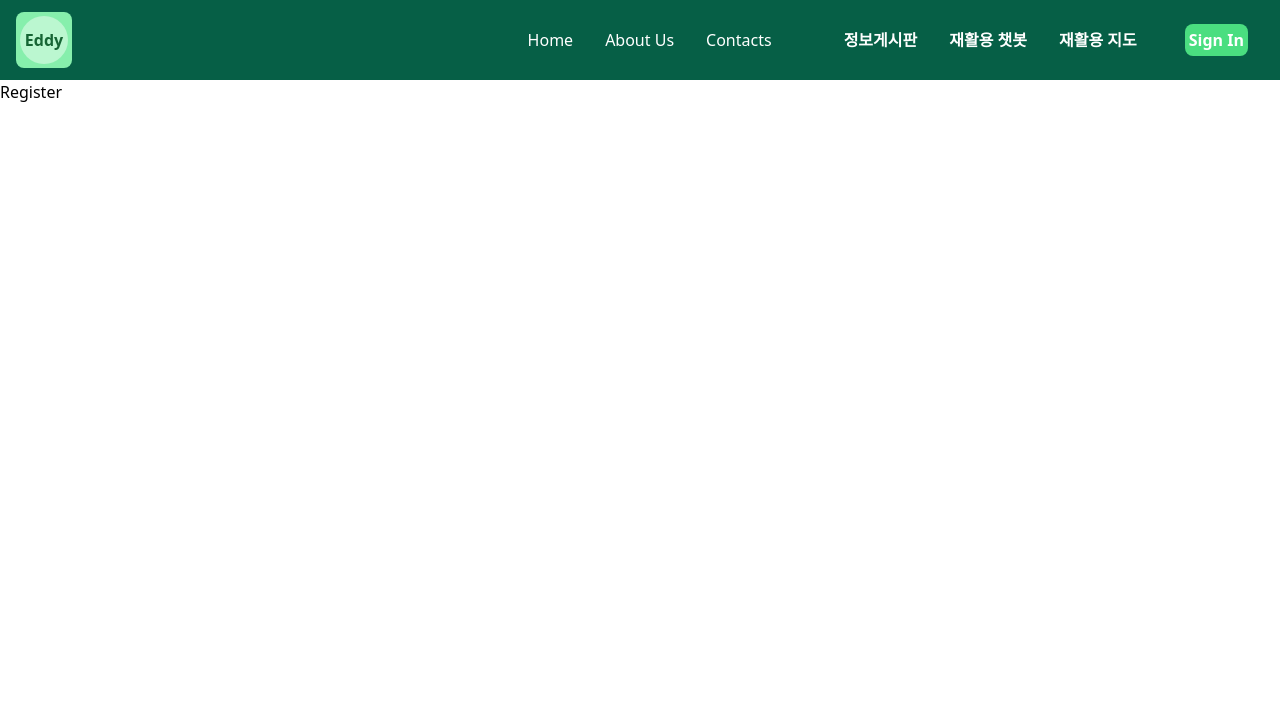
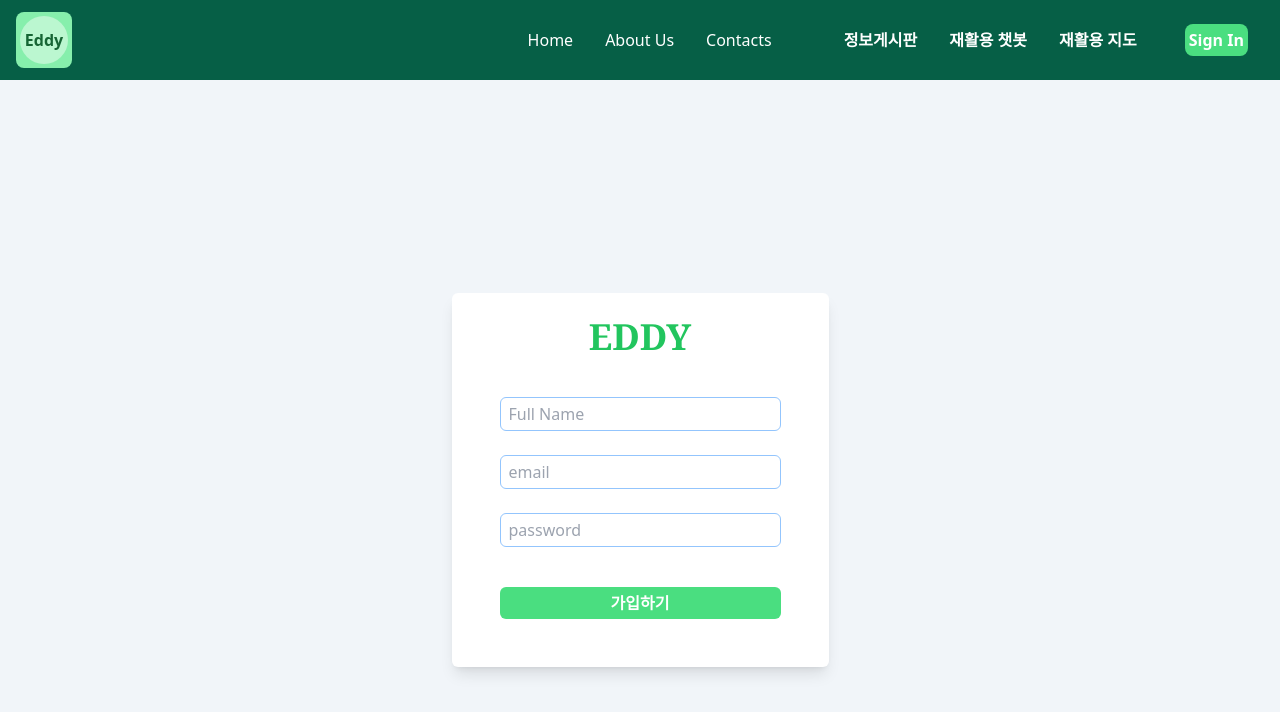
Before and after one commit to ecoleader-AiEcoLife/FrontEnd, a Next.js app: page /register in a window 1280 px wide. Shown: the top 712 px of the page. Built offline with nearby package versions, Linux system fonts and the light colour scheme.

Commit message:
update:login page

```diff
--- /dev/null
+++ b/app/api/auth/[...nextauth]/route.ts
@@ -0,0 +1,5 @@
+export const autoOptions={
+    providers:[
+
+    ]
+}
--- a/app/login/page.tsx
+++ b/app/login/page.tsx
@@ -1,35 +1,51 @@
+"use client";
+
 import Link from "next/link";
 import { useState } from "react";
 
 export default function LoginPage() {
-  const [name, setName] = useState("");
-  const [email, SetEmail] = useState("");
+  const [email, setEmail] = useState("");
   const [password, setPassword] = useState("");
   const [error, setError] = useState("");
 
+  const handleSubmit = async (e: React.FormEvent<HTMLFormElement>) => {
+    e.preventDefault();
+
+    try {
+    } catch (error) {
+      console.log(error);
+    }
+  };
+
   return (
     <div className="bg-slate-100 flex justify-center items-center h-screen ">
-      <form className="bg-white shadow-lg rounded-md p-6">
+      <form
+        onSubmit={handleSubmit}
+        className="bg-white shadow-lg rounded-md p-6"
+      >
         <h1 className="text-green-500 text-4xl font-serif text-center font-bold mb-4">
           EDDY
         </h1>
         <div className="flex flex-col p-6 gap-6 ">
           <input
-            type="text"
-            placeholder="Full Name"
-            className="border border-blue-300 pl-2 p-1 rounded-md px-10"
-          />
-          <input
             type="email"
             placeholder="email"
             className="border border-blue-300 pl-2 p-1 rounded-md px-10"
+            value={email}
+            onChange={(e) => setEmail(e.target.value)}
           />
           <input
             type="password"
             placeholder="password"
             className="border border-blue-300 pl-2 p-1 rounded-md px-10"
+            value={password}
+            onChange={(e) => setPassword(e.target.value)}
           />
-          <button className="bg-green-400 rounded-md mt-4 p-1">로그인</button>
+          <button className="bg-green-400 rounded-md mt-4 p-1 text-white font-semibold">
+            로그인
+          </button>
+          {error && <div>{error}</div>}
+
           <div className="flex justify-between">
             <p className="text-blue-500 text-[13px]">계정이 없으신가요?</p>
             <Link
--- a/app/register/page.tsx
+++ b/app/register/page.tsx
@@ -1,3 +1,59 @@
+"use client";
+
+import { useState } from "react";
+
 export default function RegisterPage() {
-  return <div>Register</div>;
+  const [name, setName] = useState("");
+  const [email, setEmail] = useState("");
+  const [password, setPassword] = useState("");
+  const [error, setError] = useState("");
+
+  const handleSubmit = async (e: React.FormEvent<HTMLFormElement>) => {
+    e.preventDefault();
+
+    try {
+    } catch (error) {
+      console.log(error);
+    }
+  };
+
+  return (
+    <div className="bg-slate-100 flex justify-center items-center h-screen ">
+      <form
+        onSubmit={handleSubmit}
+        className="bg-white shadow-lg rounded-md p-6"
+      >
+        <h1 className="text-green-500 text-4xl font-serif text-center font-bold mb-4">
+          EDDY
+        </h1>
+        <div className="flex flex-col p-6 gap-6 ">
+          <input
+            type="text"
+            placeholder="Full Name"
+            className="border border-blue-300 pl-2 p-1 rounded-md px-10"
+            value={name}
+            onChange={(e) => setName(e.target.value)}
+          />
+          <input
+            type="email"
+            placeholder="email"
+            className="border border-blue-300 pl-2 p-1 rounded-md px-10"
+            value={email}
+            onChange={(e) => setEmail(e.target.value)}
+          />
+          <input
+            type="password"
+            placeholder="password"
+            className="border border-blue-300 pl-2 p-1 rounded-md px-10"
+            value={password}
+            onChange={(e) => setPassword(e.target.value)}
+          />
+          <button className="bg-green-400 rounded-md mt-4 p-1 font-semibold text-white">
+            가입하기
+          </button>
+          {error && <div>{error}</div>}
+        </div>
+      </form>
+    </div>
+  );
 }
--- a/components/navbar/LinksNav.tsx
+++ b/components/navbar/LinksNav.tsx
@@ -56,7 +56,7 @@ export default function LinksNav() {
           </Link>
         </div>
         <Link
-          href="login"
+          href="/login"
           className="bg-green-400 p-1 rounded-lg font-semibold text-white"
         >
           Sign In
```
Also changed, not shown: app/api/board/route.ts (deleted).
